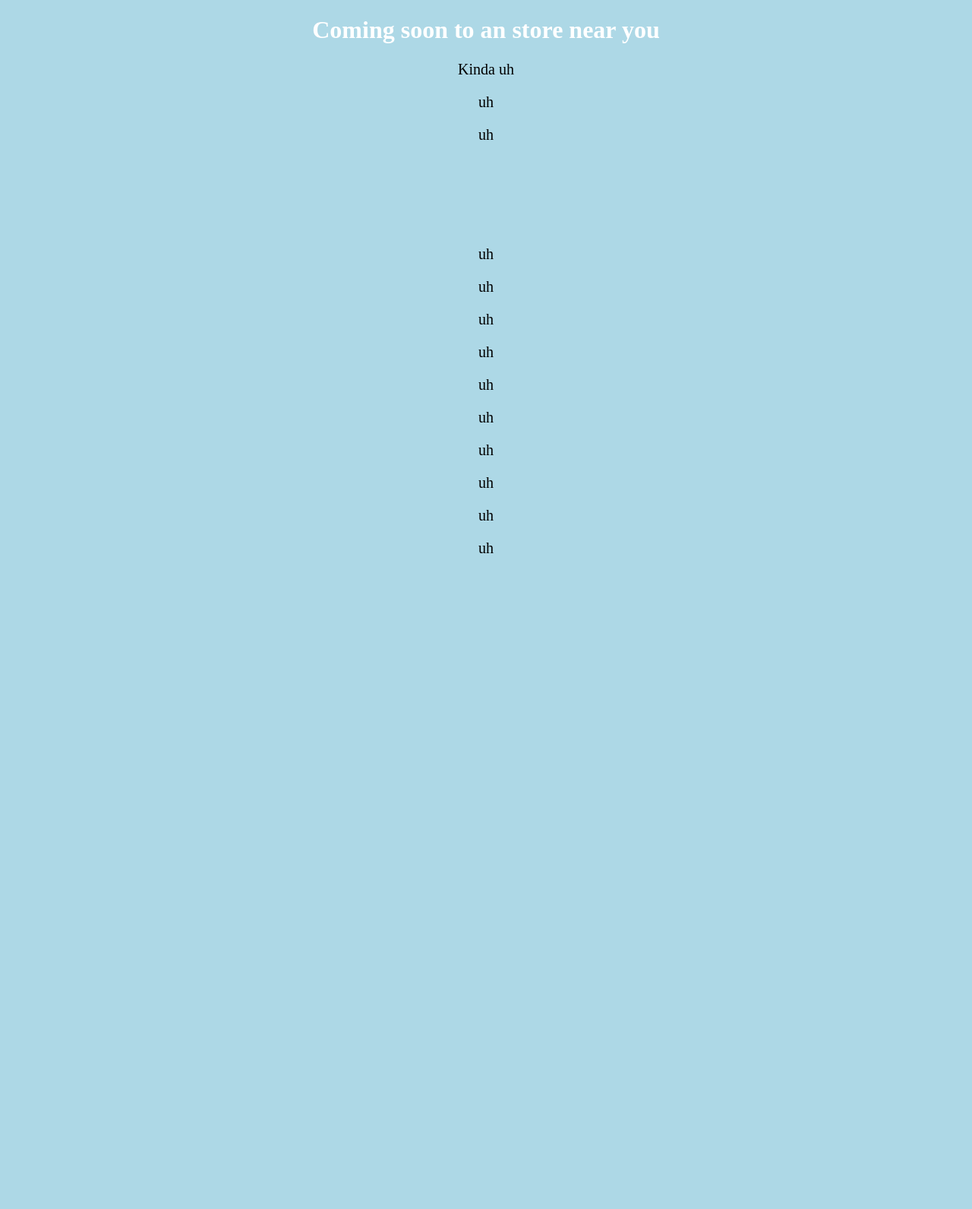
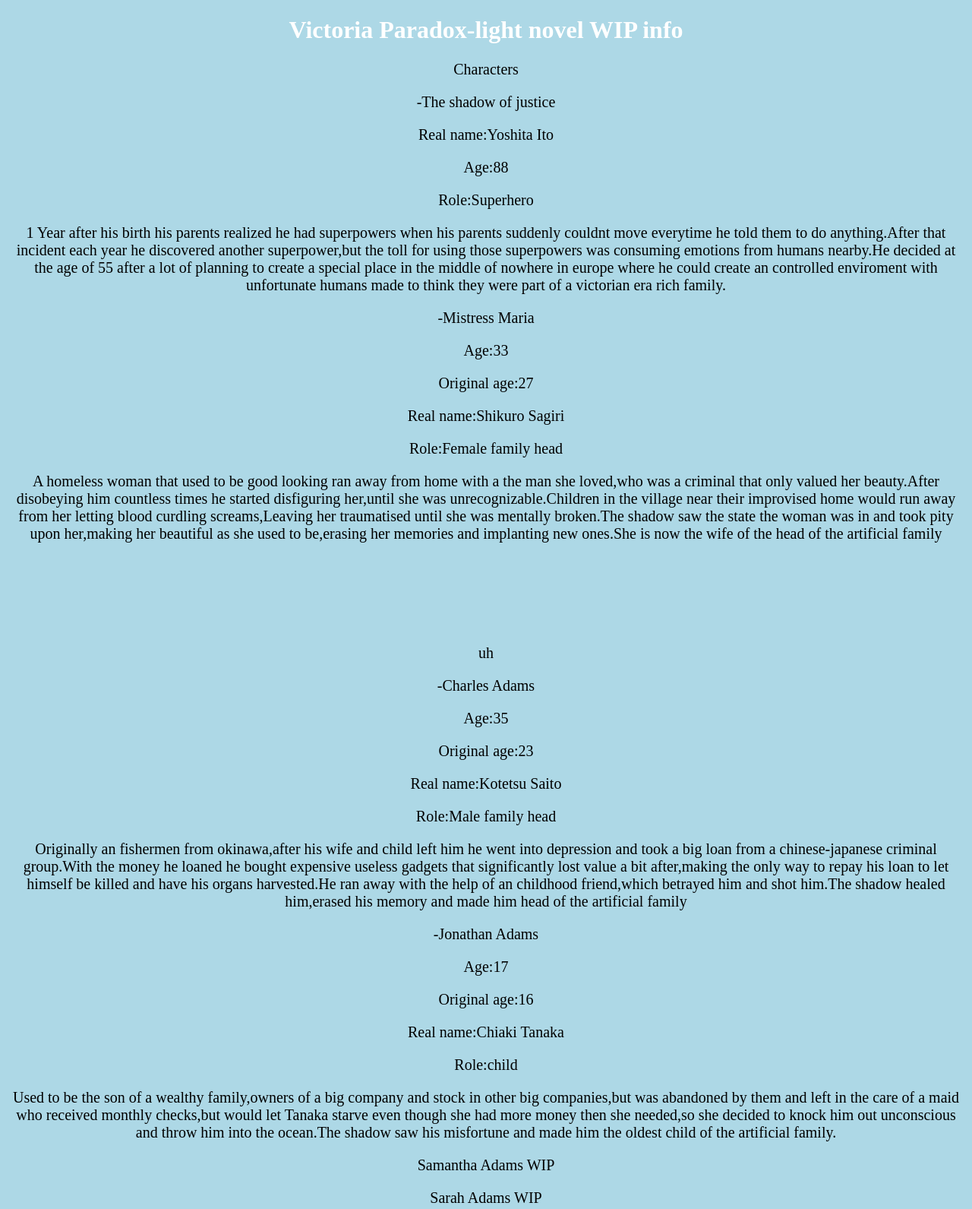
Before and after one commit to DiMuRie/dimurie.github.io, a plain HTML site: page index.html in a window 1280 px wide. Shown: the top 1591 px of the page at 76% size. Before the commit the page ends 800 px from the top, so only its background shows below. Drawn offline with Linux system fonts and the light colour scheme.

Commit message:
Update index.html

```diff
--- a/index.html
+++ b/index.html
@@ -38,9 +38,14 @@ p {
 </head>
 <body>
 
-<h1>Coming soon to an store near you</h1>
-    <p>Kinda uh</p>
-    <p>uh</p>
+<h1>Victoria Paradox-light novel WIP info</h1>
+    <p>Characters</p>
+    <p>-The shadow of justice</p>
+<p>Real name:Yoshita Ito</p>
+    <p>Age:88</p>
+<p>Role:Superhero</p>
+<p>1 Year after his birth his parents realized he had superpowers when his parents suddenly couldnt move everytime he told them to do anything.After that incident each year he discovered another superpower,but the toll for using those superpowers was consuming emotions from humans nearby.He decided at the age of 55 after a lot of planning to create a special place in the middle of nowhere in europe where he could create an controlled enviroment with unfortunate humans made to think they were part of a victorian era rich family.
+</p>
     <script async src="//pagead2.googlesyndication.com/pagead/js/adsbygoogle.js"></script>
 <ins class="adsbygoogle"
      style="display:block; text-align:center;"
@@ -51,7 +56,13 @@ p {
 <script>
      (adsbygoogle = window.adsbygoogle || []).push({});
 </script>
-    <p>uh</p>
+    <p>-Mistress Maria</p>
+<p>Age:33</p>
+<p>Original age:27</p>
+<p>Real name:Shikuro Sagiri</p>
+<p>Role:Female family head</p>
+<p>A homeless woman that used to be good looking ran away from home with a the man she loved,who was a criminal that only valued her beauty.After disobeying him countless times he started disfiguring her,until she was unrecognizable.Children in the village near their improvised home would run away from her letting blood curdling screams,Leaving her traumatised until she was mentally broken.The shadow saw the state the woman was in and took pity upon her,making her beautiful as she used to be,erasing her memories and implanting new ones.She is now the wife of the head of the artificial family
+</p>
     <script async src="//pagead2.googlesyndication.com/pagead/js/adsbygoogle.js"></script>
 <!-- Bilboard middle text -->
 <ins class="adsbygoogle"
@@ -61,7 +72,23 @@ p {
 <script>
 (adsbygoogle = window.adsbygoogle || []).push({});
 </script>
-    <p>uh</p><p>uh</p><p>uh</p><p>uh</p><p>uh</p><p>uh</p><p>uh</p><p>uh</p><p>uh</p><p>uh</p>
+    <p>uh</p>
+
+    <p>-Charles Adams</p>
+<p>Age:35</p>
+<p>Original age:23</p>
+<p>Real name:Kotetsu Saito</p>
+<p>Role:Male family head</p>
+<p>Originally an fishermen from okinawa,after his wife and child left him he went into depression and took a big loan from a chinese-japanese criminal group.With the money he loaned he bought expensive useless gadgets that significantly lost value a bit after,making the only way to repay his loan to let himself be killed and have his organs harvested.He ran away with the help of an childhood friend,which betrayed him and shot him.The shadow healed him,erased his memory and made him head of the artificial family
+</p>
+    <p>-Jonathan Adams
+</p><p>Age:17
+</p><p>Original age:16
+</p><p>Real name:Chiaki Tanaka
+</p><p>Role:child
+</p><p>Used to be the son of a wealthy family,owners of a big company and stock in other big companies,but was abandoned by them and left in the care of a maid who received monthly checks,but would let Tanaka starve even though she had more money then she needed,so she decided to knock him out unconscious and throw him into the ocean.The shadow saw his misfortune and made him the oldest child of the artificial family.
+</p>
+    <p>Samantha Adams WIP</p><p>Sarah Adams WIP</p><p>Steve WIP</p><p>Alphonse WIP</p><p>Diane WIP</p><p>Cassia WIP</p><p>Viviane WIP</p>
 
 </body>
 </html>
```
